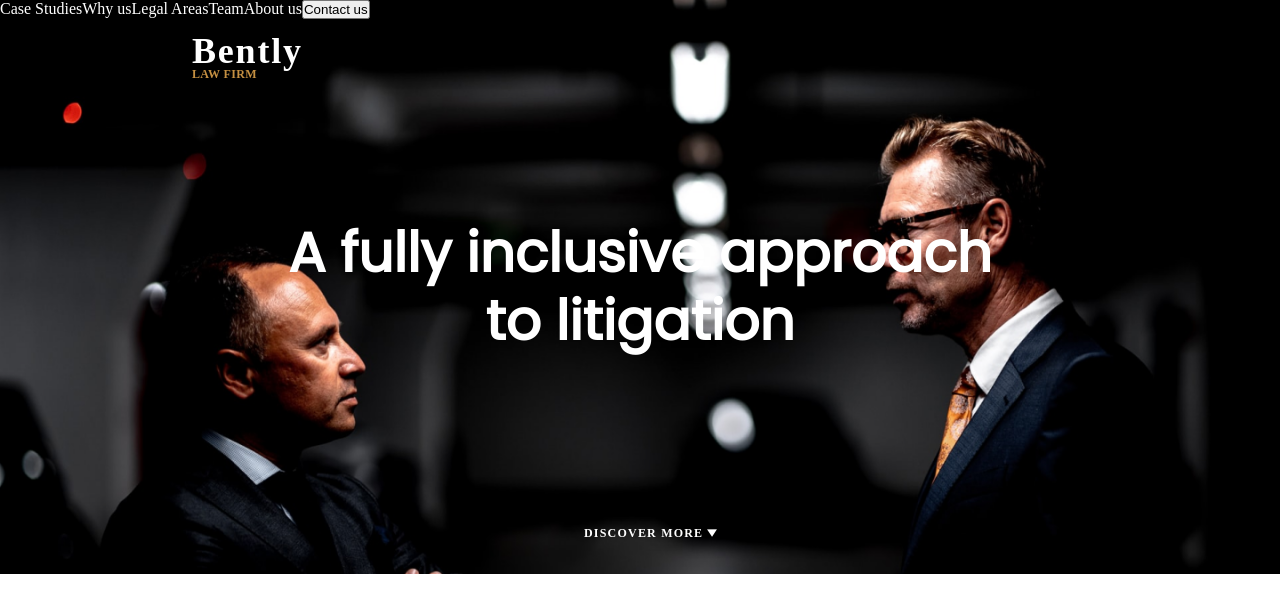
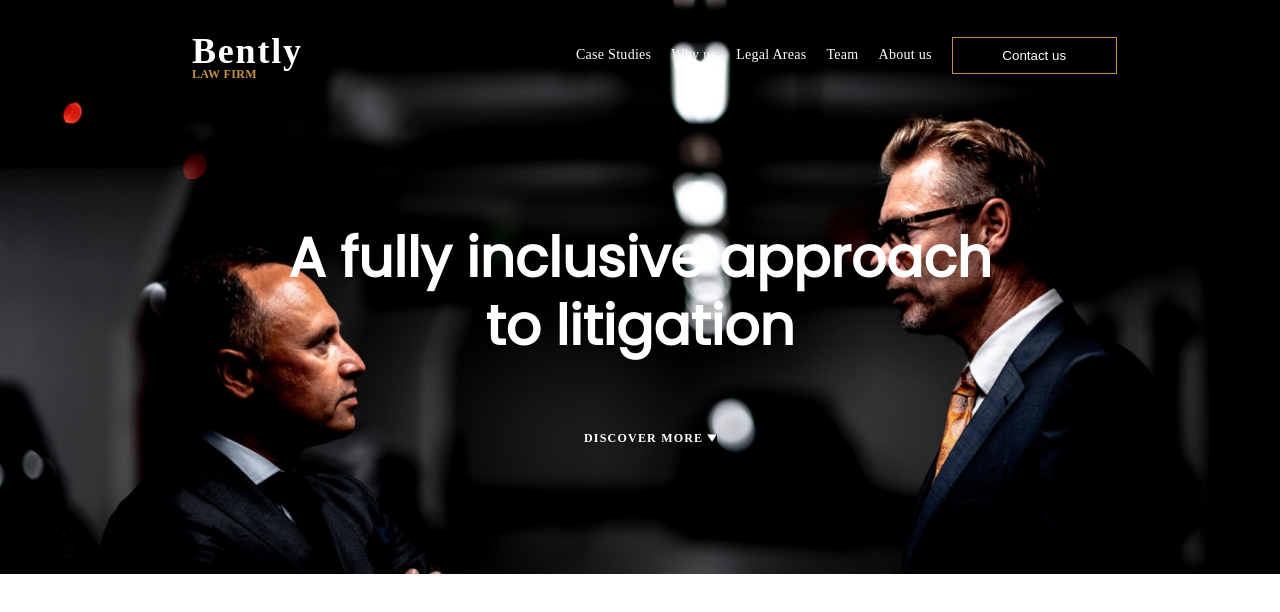
Before and after one commit to Yussasif/Bently, a plain HTML site: page index.html in a window 1280 px wide. Drawn offline with Linux system fonts and the light colour scheme.

Commit message:
more changes

```diff
--- a/index.html
+++ b/index.html
@@ -7,7 +7,7 @@
     <link rel="shortcut icon" href="./images/bentlylogo.png"  type="image/x-icon">
     <meta charset="UTF-8">
     <meta name="viewport" content="width=device-width, initial-scale=1.0">
-    <title>index</title>
+    <title>Bently Law Firm</title>
 </head>
 <body>
     <section class="sectionOne">
@@ -22,8 +22,9 @@
                 <li ><a class="navlist" href="">Legal Areas</a></li>
                 <li ><a class="navlist" href="">Team</a></li>
                 <li ><a class="navlist" href="">About us</a></li>
+                <li><a href="" class="contactUs"><button class="contactUsbtn">Contact us</button></a></li>
             </ul>
-            <a href="" class="contactUs"><button class="contactUsbtn">Contact us</button></a>
+
 
         </nav>
         <div class="bigTextCont">
@@ -31,7 +32,7 @@
             to litigation</H1>
         </div>
         <div class="discoverMore">
-            <p class="discover">DISCOVER MORE <img src="images/arrow.png" alt="" class="arrow"></p>
+            <p class="discover"><a  href="#">DISCOVER MORE <img src="images/arrow.png" alt="" class="arrow"></a></p>
         </div>
     <!-- </section>
     <section class="sectionTwo">
--- a/style.css
+++ b/style.css
@@ -52,21 +52,43 @@ letter-spacing: 0.03em;
 color: #C59042;
 
 }
-
-
-
-
-
-
 .navlink{
 
     list-style-type: none;
+    margin-left: 45%;
+    padding-top: 46px;
+
 }
 .navlist{
     float: left;
     text-decoration: none;
     color: white;
+    margin-right: 20px;
+
+    font-family: 'DM Sans';
+font-style: normal;
+font-weight: 500;
+font-size: 14px;
+line-height: 18px;
+letter-spacing: 0.02em;
 }
+.contactUs{
+
+}
+.contactUsbtn{
+    box-sizing: border-box;
+
+/* position: absolute; */
+width: 165px;
+height: 37px;
+margin-top: -10px;
+background-color: transparent;
+color: white;
+max-width: 50%;
+
+border: 1.5px solid #C59042;
+}
+
 .bigText{
     width: 706px;
     height: 116px;
@@ -76,7 +98,7 @@ color: #C59042;
     margin: auto;
     text-align: center;
     position: relative;
-    top: 200px;
+    top: 150px;
     max-width: 100% ;
 }
 .discover{
@@ -84,7 +106,7 @@ color: #C59042;
 width: 112px;
 height: 16px;
 /* left: 664px; */
-top: 390px;
+top: 240px;
 margin: auto;
 white-space: nowrap;
 font-family: 'DM Sans';
@@ -100,6 +122,10 @@ letter-spacing: 0.1em;
 /* BENTLEY WHITE */
 
 color: #FFFFFF;
+}
+.discover > a{
+    text-decoration: none;
+    color: inherit;
 }
 .sectionTwo{
     margin-top: 100px;
```
